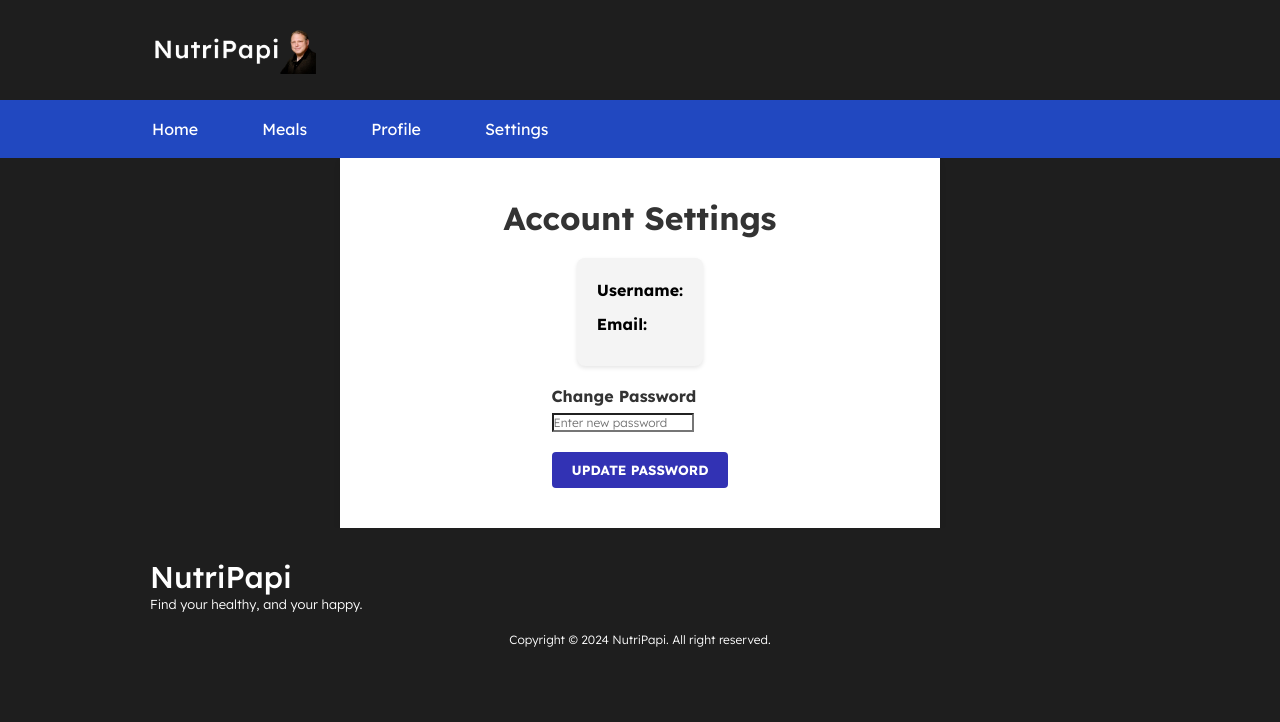
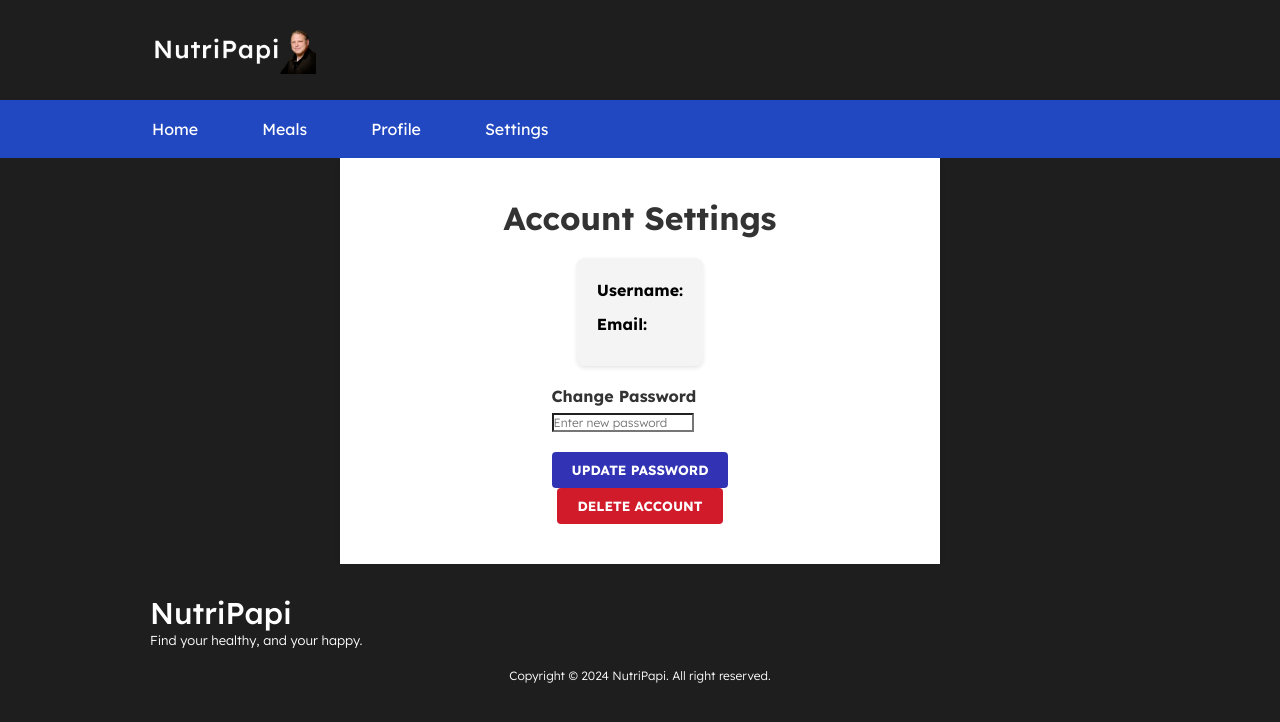
Before and after one commit to shyamddesai/NutriPapi, a React (Create React App) app in the folder reactfront/: page /settings in a window 1280 px wide. Shown: the top 722 px of the page. Built offline with nearby package versions, Linux system fonts and the light colour scheme; no server answers.

Commit message:
Actually added the account deletion frontend

```diff
--- a/reactfront/src/components/Settings/settings.css
+++ b/reactfront/src/components/Settings/settings.css
@@ -83,3 +83,18 @@
   .formSubmitButton:hover {
     background-color: #2828a5;
   }
+
+  .formDeleteButton {
+    background-color: #d11a2a;
+    color: white;
+    border: none;
+    padding: 10px 20px;
+    cursor: pointer;
+    border-radius: 4px;
+    font-weight: bold;
+    text-transform: uppercase;
+  }
+
+  .formDeleteButton:hover {
+    background-color: #c70000;
+  }
--- a/reactfront/src/components/Settings/settings.js
+++ b/reactfront/src/components/Settings/settings.js
@@ -1,5 +1,6 @@
 import axios from 'axios';
 import React, { useState, useEffect } from 'react';
+import { useNavigate } from 'react-router-dom';
 import './settings.css';
 
 const Settings = () => {
@@ -10,6 +11,9 @@ const Settings = () => {
   });
   const [successMessage, setSuccessMessage] = useState('');
   const [errorMessage, setErrorMessage] = useState('');
+  const [showDeleteModal, setShowDeleteModal] = useState(false);
+  const [currentPasswordForDeletion, setCurrentPasswordForDeletion] = useState('');
+  const navigate = useNavigate();
 
   useEffect(() => {
     const fetchUserInfo = async () => {
@@ -50,6 +54,21 @@ const Settings = () => {
     setUserInfo(prev => ({ ...prev, [name]: value }));
   };
 
+  const handleDeleteAccount = async () => {
+    try {
+      const url = 'http://localhost:8000/user/delete/';
+      await axios.delete(url, { password: currentPasswordForDeletion }, { withCredentials: true });
+      setSuccessMessage('Your account has been deleted successfully.');
+      navigate('/');
+    } catch (error) {
+      console.error('Error deleting account:', error.response?.data || error.message);
+      setErrorMessage('Failed to delete account. Please try again.');
+    } finally {
+      setShowDeleteModal(false);
+      setCurrentPasswordForDeletion(''); // Clear the password field
+    }
+  };
+
   return (
     <div className="updateSettings">
       <h1>Account Settings</h1>
@@ -75,7 +94,32 @@ const Settings = () => {
         {successMessage && <div className="successMessage">{successMessage}</div>}
         {errorMessage && <div className="errorMessage">{errorMessage}</div>}
       </form>
-    </div>
+
+      <button onClick={() => setShowDeleteModal(true)} className="formDeleteButton">Delete Account</button>
+
+      {showDeleteModal && (
+      <div className="modal">
+        <div className="modalContent">
+          <h2>Delete Account</h2>
+          <p>Please confirm your password to delete your account:</p>
+          <input
+            type="password"
+            value={currentPasswordForDeletion}
+            onChange={(e) => setCurrentPasswordForDeletion(e.target.value)}
+            placeholder="Enter current password"
+          />
+          <div className="modalActions">
+            <button onClick={() => setShowDeleteModal(false)} className="cancelButton">
+              Cancel
+            </button>
+            <button onClick={handleDeleteAccount} className="deleteButton">
+              Delete Account
+            </button>
+          </div>
+        </div>
+      </div>
+    )}
+  </div>
   );
 };
 
```
